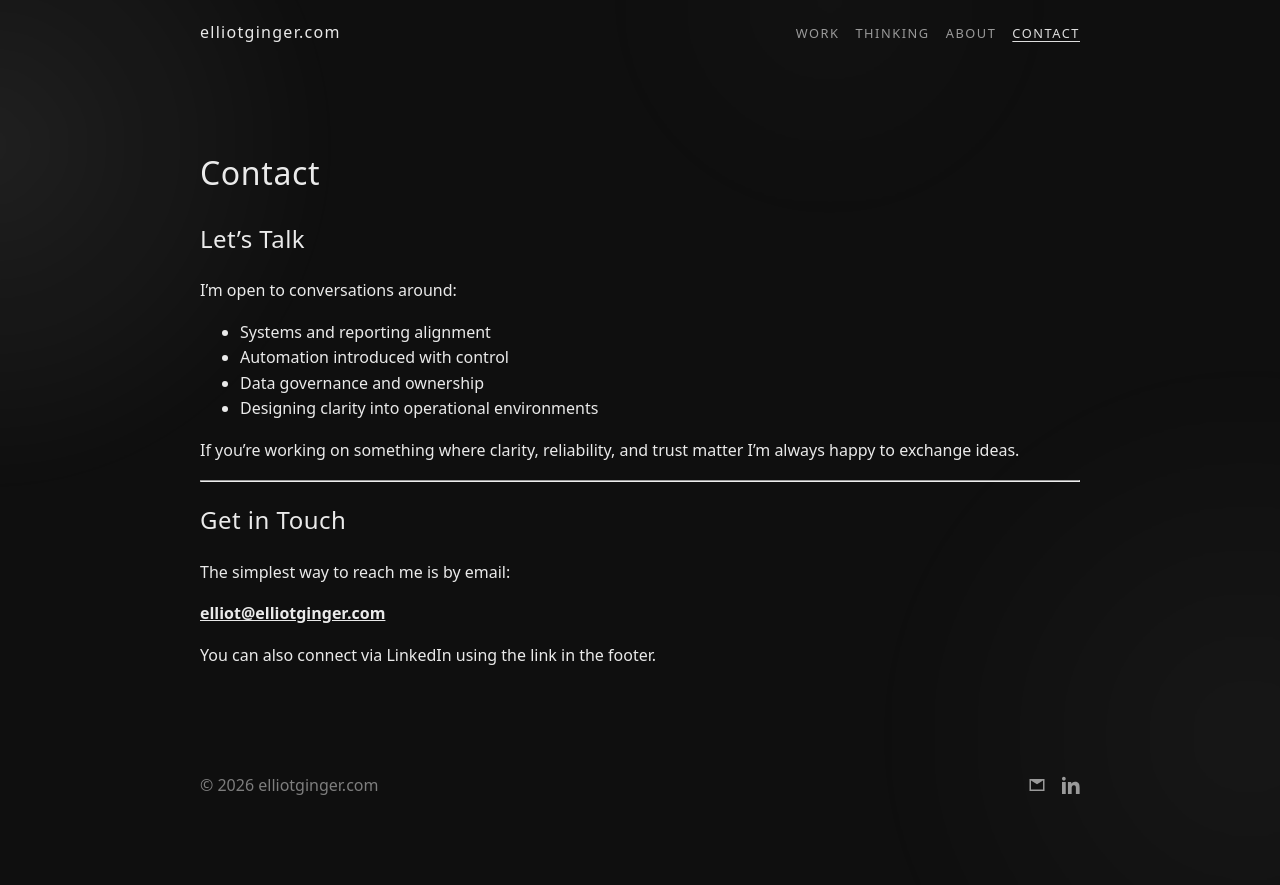
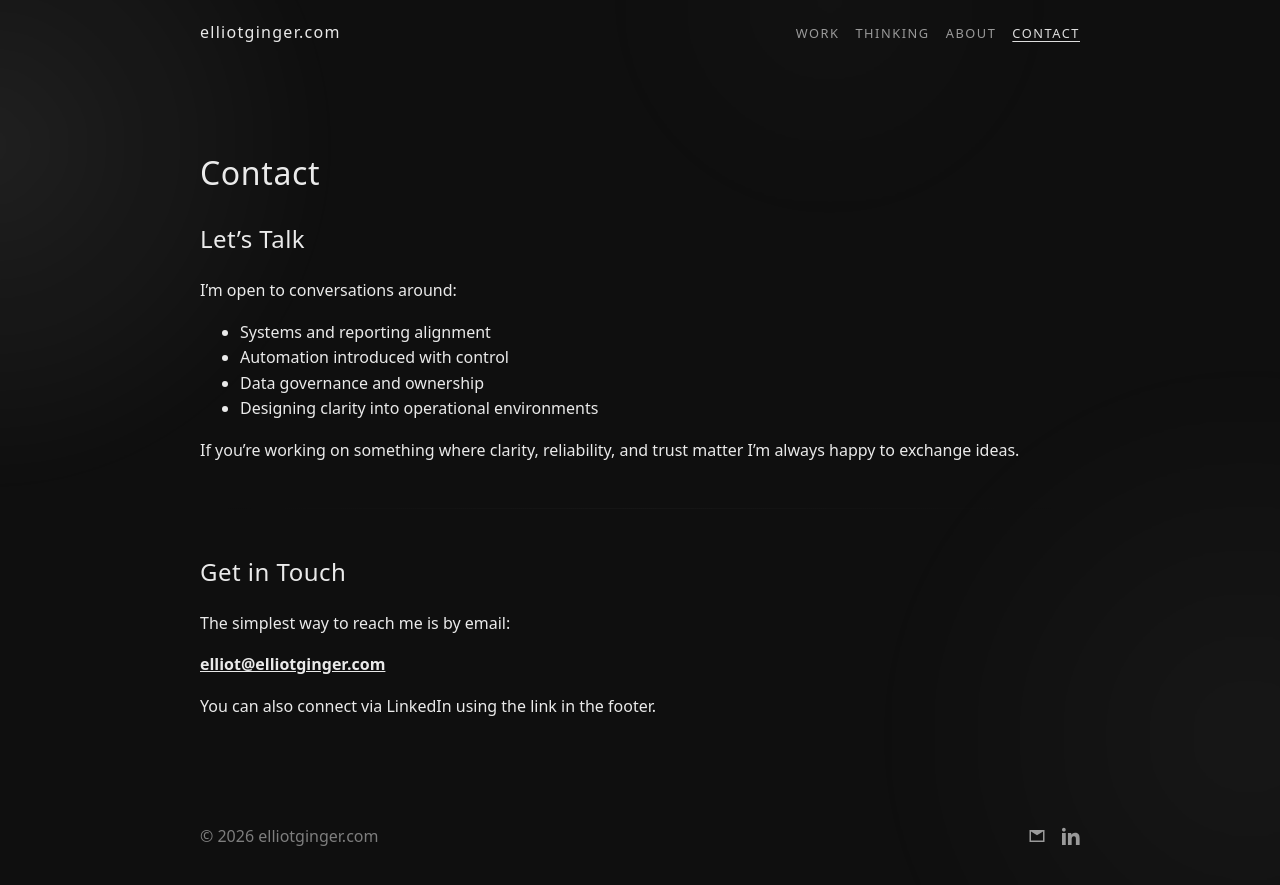
Before and after one commit to ElliotGinge/elliotginger.com, a Jekyll site: the page built from contact.md, in a window 1280 px wide. Shown: the top 885 px of the page. Built offline with Jekyll 4.4.1, drawn with Linux system fonts in a browser that asks for light colours.

Commit message:
Add gradient styles for horizontal rule
Added styles for horizontal rule with gradient background.

```diff
--- a/assets/css/style.css
+++ b/assets/css/style.css
@@ -64,6 +64,19 @@ h1,h2,h3{
   max-width: 920px;
   margin: 0 auto;
   padding: 1.25rem;
+}
+
+hr{
+  border: 0;
+  height: 1px;
+  margin: 2.75rem 0;
+  background: linear-gradient(
+    to right,
+    transparent,
+    rgba(255,255,255,0.05),
+    transparent
+  );
+  opacity: 0.6;
 }
 
 .site-header,
```
